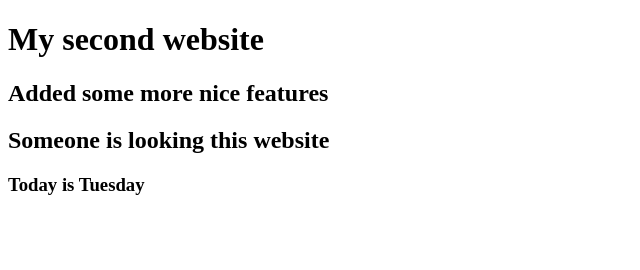
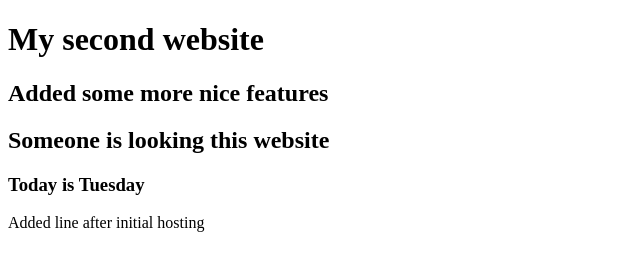
Before and after one commit to Atikurr912/my-second-website, a plain HTML site: page index.html in a window 1280 px wide. Shown: the whole page, without its empty margins (0-640 px from the left). Drawn offline with Linux system fonts and the light colour scheme.

Commit message:
added after hosting

```diff
--- a/index.html
+++ b/index.html
@@ -10,5 +10,6 @@
     <h2>Added some more nice features</h2>
     <h2>Someone is looking this website</h2>
     <h3>Today is Tuesday</h3>
+    <p>Added line after initial hosting</p>
 </body>
 </html>
```
